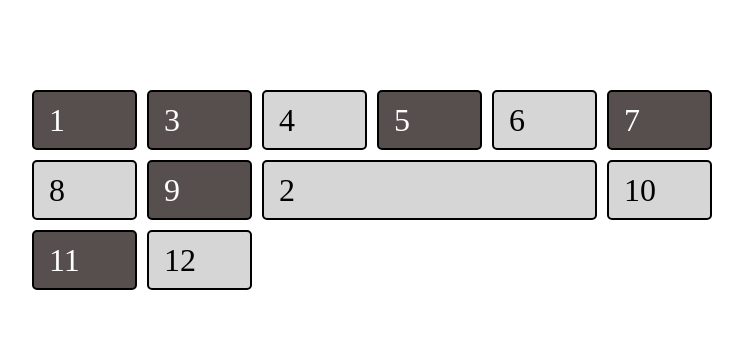
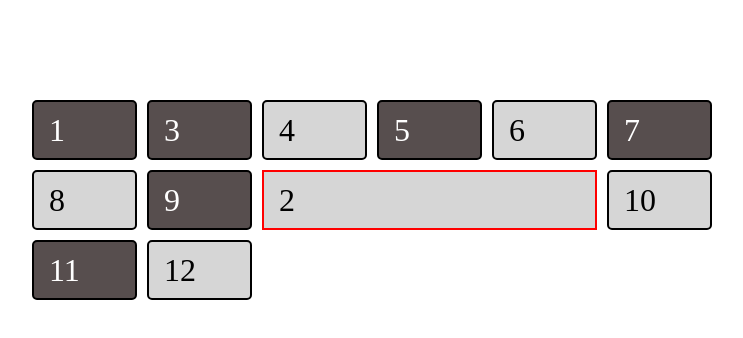
Before and after one commit to remnuo/Public, a plain HTML site: page 13-grid/index.html in a window 1280 px wide. Shown: the whole page, without its empty margins (258-1001 px from the left). Drawn offline with nearby package versions, Linux system fonts and the light colour scheme.

Commit message:
fix-red-line

```diff
--- a/13-grid/index.html
+++ b/13-grid/index.html
@@ -4,7 +4,7 @@
     <meta charset="UTF-8" />
     <meta http-equiv="X-UA-Compatible" content="IE=edge" />
     <meta name="viewport" content="width=device-width, initial-scale=1.0" />
-    <title>grid-test-1</title>
+    <title>grid-test</title>
     <link
       rel="stylesheet"
       href="https://cdnjs.cloudflare.com/ajax/libs/normalize/8.0.1/normalize.min.css"
--- a/13-grid/style.css
+++ b/13-grid/style.css
@@ -1,6 +1,6 @@
 body {
   box-sizing: border-box;
-  margin-top: 90px;
+  margin-top: 100px;
 }
 
 .grid-container {
@@ -33,6 +33,8 @@ body {
 .el-2 {
   grid-column: 3 / span 3;
   grid-row: 2/3;
+  border: 2px solid red;
+  border-radius: 0%;
 }
 
 .el-1,
```
